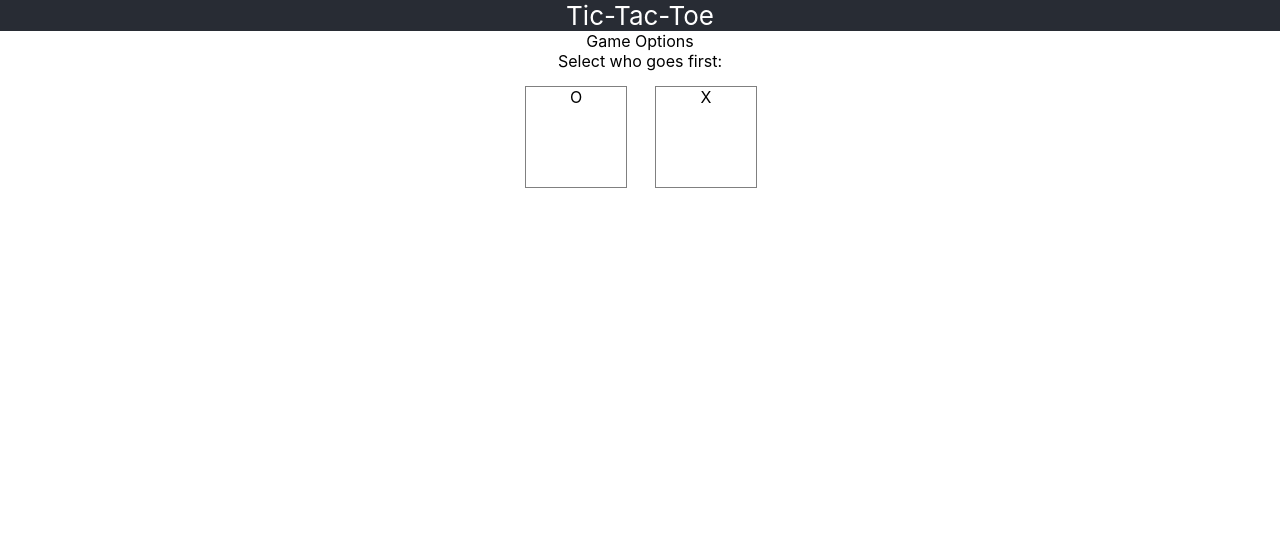
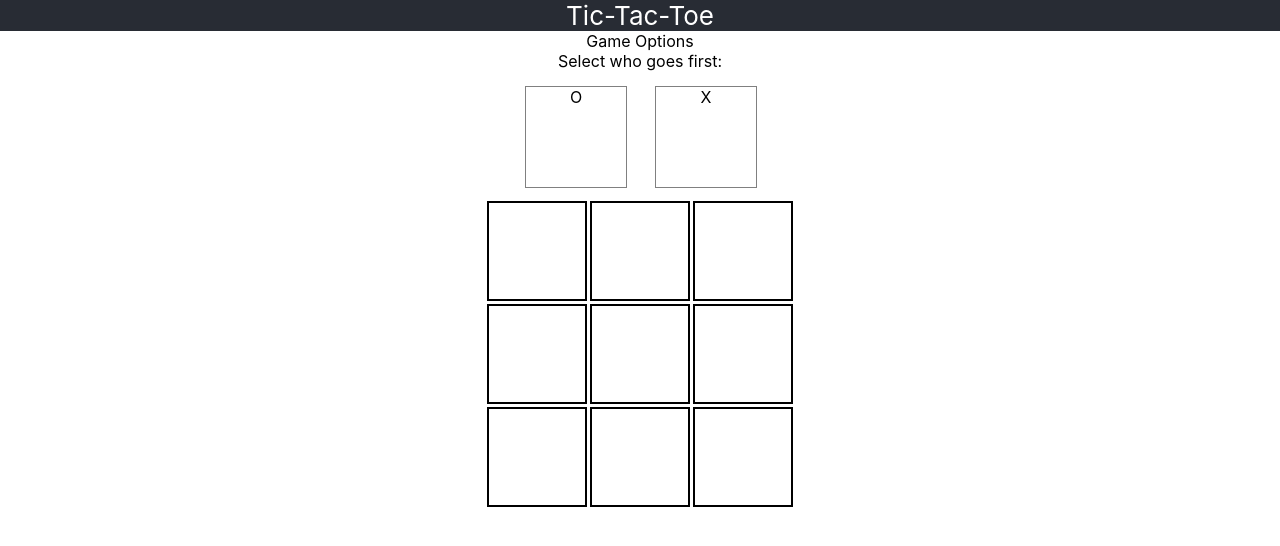
Before and after one commit to khdrew/tictactoe, a React (Create React App) app: page / in a window 1280 px wide. Shown: the top 546 px of the page. Built offline with nearby package versions, Linux system fonts and the light colour scheme.

Commit message:
add game grid

```diff
--- a/src/component/App.tsx
+++ b/src/component/App.tsx
@@ -11,7 +11,7 @@ export default class App extends Component<{}, Options> {
   constructor(props: any) {
     super(props);
     this.state = {
-      firstPlayer: 'M'
+      firstPlayer: ''
     };
     this.bindFunctions();
   }
--- a/src/component/PlayArea.scss
+++ b/src/component/PlayArea.scss
@@ -0,0 +1,18 @@
+.play-area {
+    display: flex;
+    justify-content: center;
+    align-items: center;
+}
+
+.game-container {
+    display: grid;
+    grid-template-columns: repeat(3, 100px [col-start]);
+    grid-template-rows: repeat(3, 100px [col-start]);
+    grid-gap: 3px;
+    .box {
+        display: flex;
+        justify-content: center;
+        align-items: center;
+        border: 2px solid black;
+    }
+}
--- a/src/component/PlayArea.tsx
+++ b/src/component/PlayArea.tsx
@@ -1,5 +1,6 @@
 import { Component } from 'react';
 import { Options } from './App';
+import './PlayArea.scss';
 
 type Box = {
     selectedBy: string;
@@ -12,20 +13,28 @@ export default class PlayArea extends Component<{ options: Options }, GameVariab
 
     constructor(props: any) {
         super(props);
-        this.state = {
+        const initialState: GameVariables = {
             boxes: []
         };
         for (var i = 0; i < 9; i++) {
-            this.state.boxes.push({ selectedBy: '_'});
+            initialState.boxes.push({ selectedBy: '' });
         }
+        this.state = initialState;
+        this.setState(() => initialState);
     }
 
     render() {
         return (
-            <div className="game-container">
-                {this.state.boxes.map((box, i) => {
-                    <div className="box">{box.selectedBy}</div>
-                })}
+            <div className="play-area">
+                <div className="game-container">
+                    {this.state.boxes.map((box, i) => {
+                        return (
+                            <div className="box">
+                                {box.selectedBy}
+                            </div>
+                        )
+                    })}
+                </div>
             </div>
         );
     }
```
